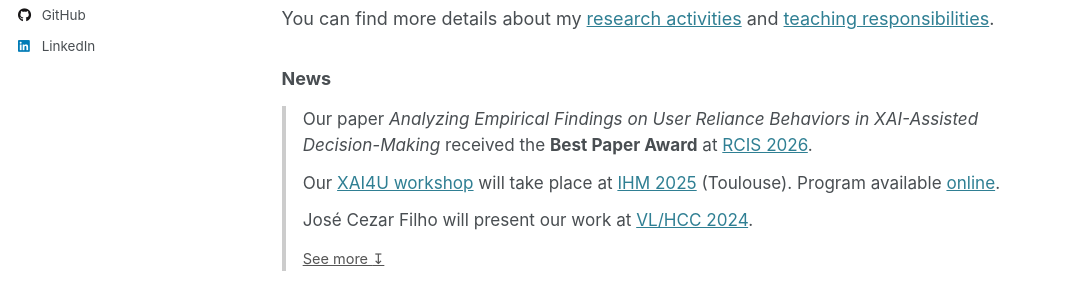
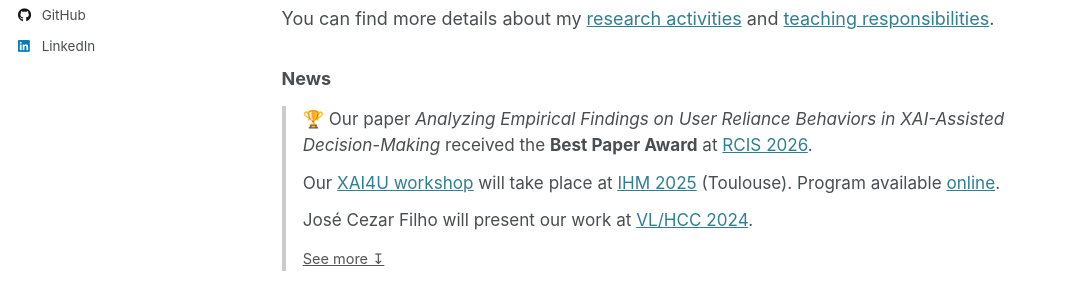
Before and after one commit to rafik-belloum/rafik-belloum.github.io, a Jekyll site: the page built from _pages/about.md, in a window 1280 px wide and 1097 px high. Shown: the part 446-746 px from the top of the window, without its empty margins (0-1081 px from the left). Built offline with Jekyll 4.4.1, drawn with Linux system fonts in a browser that asks for light colours; some web fonts are replaced.

Commit message:
Update about.md

```diff
--- a/_pages/about.md
+++ b/_pages/about.md
@@ -18,39 +18,38 @@ My research is in Human–Computer Interaction. I develop and evaluate human-cen
 You can find more details about my [research activities](/research/) and [teaching responsibilities](/teaching/).
 
 
-
 ### News
 
 <div id="news-box" style="margin-top: 1em; border-left: 4px solid #ccc; padding-left: 1em; font-size: 0.95em;">
   <ul id="news-list" style="list-style: none; padding-left: 0; margin: 0;">
 
-  <li style="margin-bottom: 0.7em;">
-    Our paper <em>Analyzing Empirical Findings on User Reliance Behaviors in XAI-Assisted Decision-Making</em> received the <strong>Best Paper Award</strong> at
-    <a href="https://link.springer.com/chapter/10.1007/978-3-032-26836-5_3" target="_blank">RCIS 2026</a>.
-  </li>
+    <li style="margin-bottom: 0.7em;">
+      🏆 Our paper <em>Analyzing Empirical Findings on User Reliance Behaviors in XAI-Assisted Decision-Making</em> received the <strong>Best Paper Award</strong> at
+      <a href="https://link.springer.com/chapter/10.1007/978-3-032-26836-5_3" target="_blank">RCIS 2026</a>.
+    </li>
 
-  <!--
-  <li style="margin-bottom: 0.7em;">
-    I am offering a 6-month Master's internship on Human-Autonomy Teaming at LAMIH (UPHF), focusing on the design and evaluation of supervision tools for human-robot collaboration scenarios.
-    <a href="https://gdr-macs.fr/node/5245" target="_blank">More information</a>.
-  </li>
-  -->
-
-  <li style="margin-bottom: 0.7em;">
+    <li style="margin-bottom: 0.7em;">
       Our <a href="https://sites.google.com/view/xai4u-ihm25/" target="_blank">XAI4U workshop</a> will take place at
       <a href="https://sites.google.com/view/xai4u-ihm25/accueil?authuser=0#h.qumg02b5km57" target="_blank">IHM 2025</a> (Toulouse). Program available
       <a href="https://sites.google.com/view/xai4u-ihm25/#h.qumg02b5km57" target="_blank">online</a>.
-  </li>
+    </li>
 
-  <li style="margin-bottom: 0.7em;">
+    <li style="margin-bottom: 0.7em;">
       José Cezar Filho will present our work at <a href="https://conf.researchr.org/home/vlhcc-2024" target="_blank">VL/HCC 2024</a>.
-  </li>
+    </li>
 
-  <div id="extra-news" style="overflow: hidden; height: 0; transition: height 0.4s ease;">
+    <div id="extra-news" style="overflow: hidden; height: 0; transition: height 0.4s ease;">
       <li style="margin-bottom: 0.7em;">
-        Our <a href="https://chi2023.acm.org/" target="_blank">CHI 2023</a> paper received an <strong>Honorable Mention Award</strong> (Top 5%).
+        🏅 Our <a href="https://chi2023.acm.org/" target="_blank">CHI 2023</a> paper received an <strong>Honorable Mention Award</strong> (Top 5%).
       </li>
-  </div>
+    </div>
+
+    <!--
+    <li style="margin-bottom: 0.7em;">
+      I am offering a 6-month Master's internship on Human-Autonomy Teaming at LAMIH (UPHF), focusing on the design and evaluation of supervision tools for human-robot collaboration scenarios.
+      <a href="https://gdr-macs.fr/node/5245" target="_blank">More information</a>.
+    </li>
+    -->
 
   </ul>
 
```
Also changed, not shown: other parts of _pages/about.md (+3 -2 lines).
